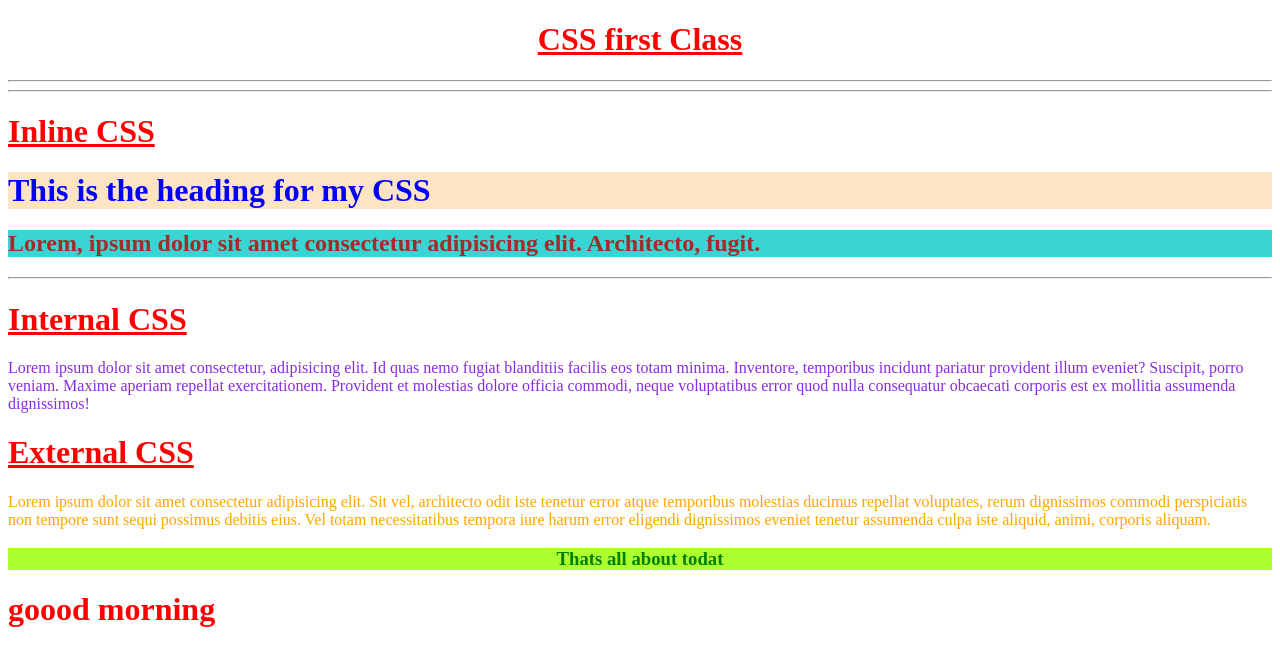
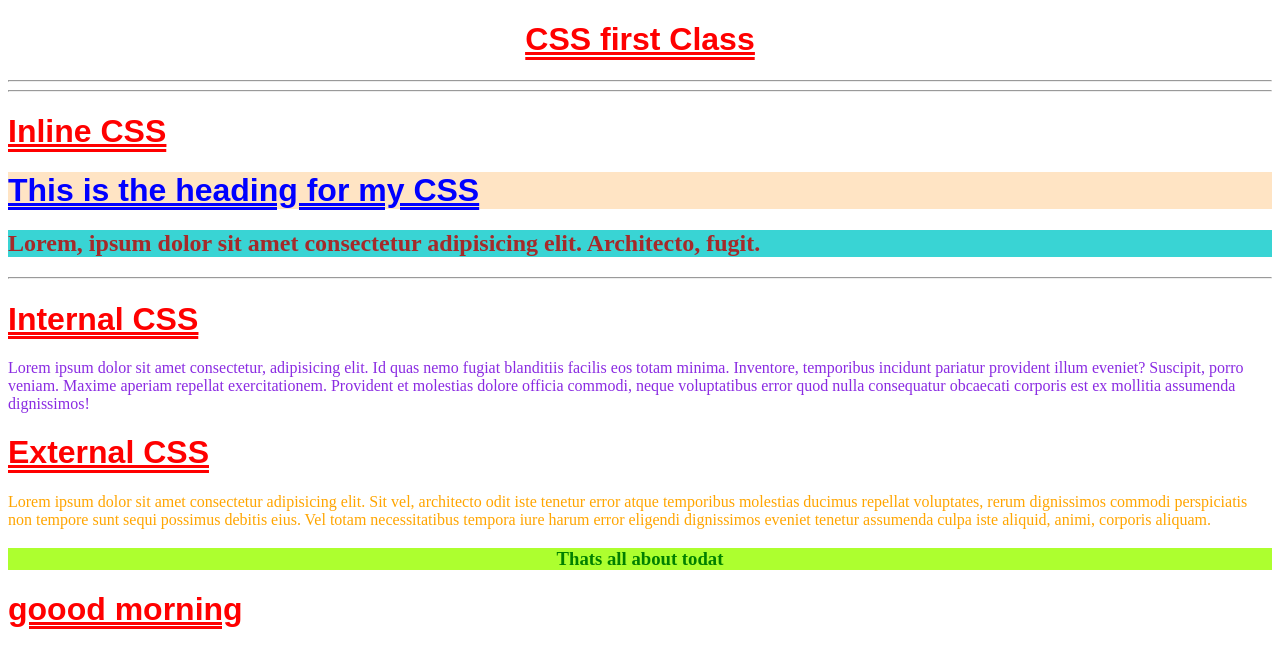
Before and after one commit to govindakohli/CSS-Practice-, a plain HTML site: page index.html in a window 1280 px wide. Drawn offline with Linux system fonts and the light colour scheme.

Commit message:
Update style.css

```diff
--- a/style.css
+++ b/style.css
@@ -6,3 +6,9 @@ h3 {
     background-color: greenyellow;
     text-align: center;
 }
+h1 {
+    color: red;
+text-decoration: double underline;
+  font-family: Arial, Helvetica, sans-serif;
+
+}
```
